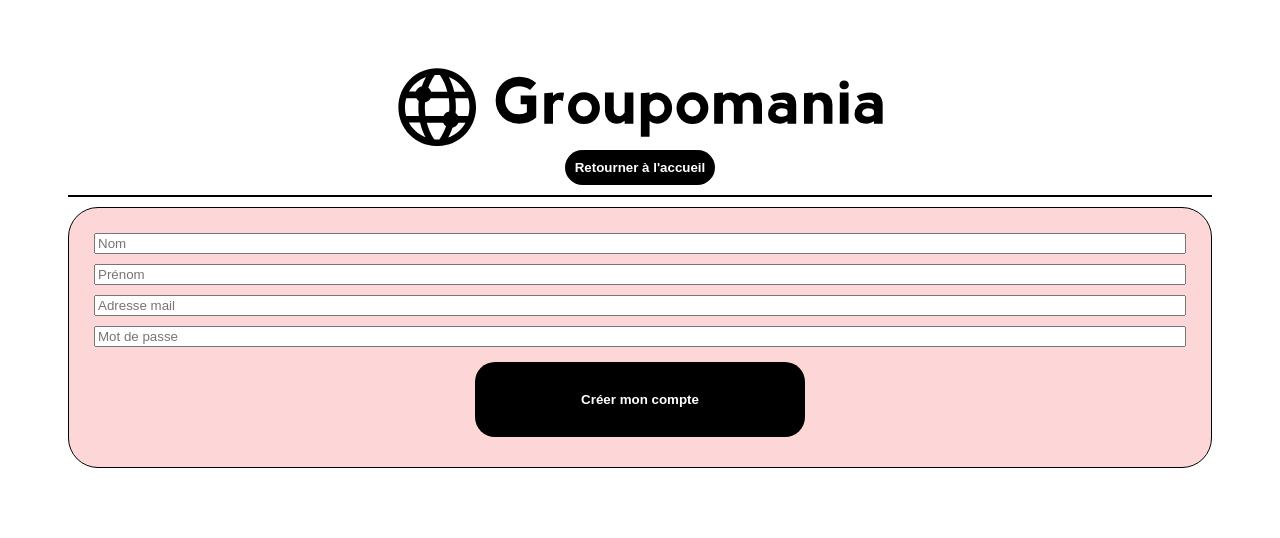
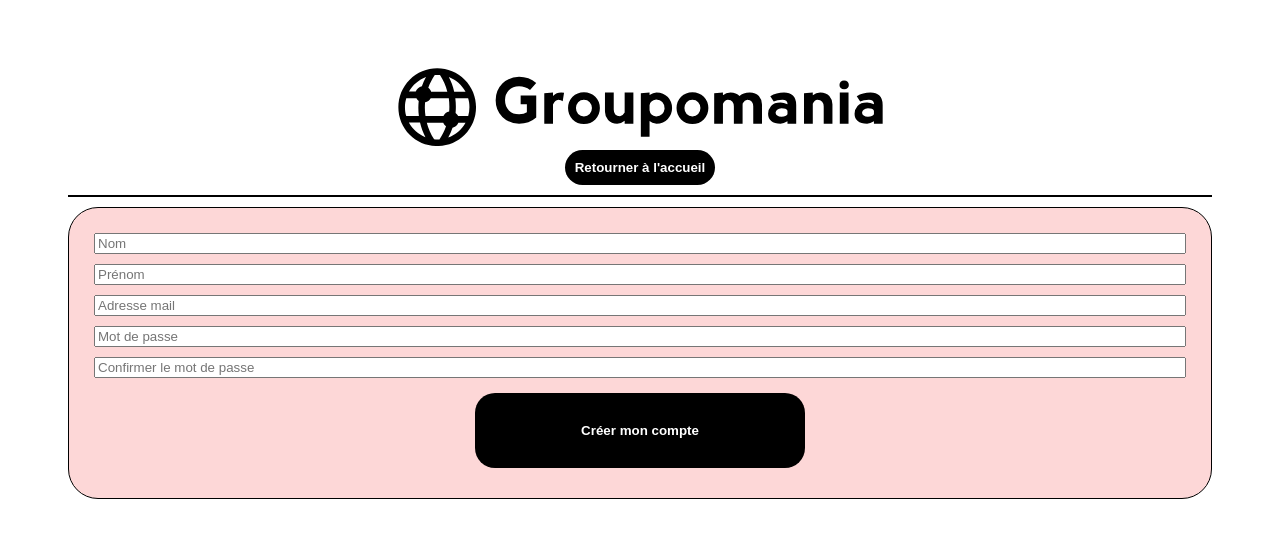
Before and after one commit to AliciaPetitpas/P7-Creer-un-reseau-social-d-entreprise, a Vue app in the folder front/: page /register in a window 1280 px wide. Shown: the top 538 px of the page. Built offline with nearby package versions, Linux system fonts and the light colour scheme.

Commit message:
Register password repeat & maxlenght

```diff
--- a/front/src/views/HomeRegister.vue
+++ b/front/src/views/HomeRegister.vue
@@ -21,6 +21,10 @@
             <span v-if="v$.input.password.$error" class="error">
                 {{ v$.input.password.$errors[0].$message }}
             </span>
+            <input v-model="state.input.passwordconfirmed" type="password" class="input-form" placeholder="Confirmer le mot de passe"/>
+            <span v-if="v$.input.passwordconfirmed.$error" class="error">
+                {{ v$.input.passwordconfirmed.$errors[0].$message }}
+            </span>
             <button @click="createAccount()" class="button">Créer mon compte</button>
             <span class="error">
                 {{ error }}
@@ -34,7 +38,7 @@
 
 import HeaderPage from '../components/HeaderPage.vue'
 import useValidate from "@vuelidate/core";
-import { required, email, minLength, helpers } from "@vuelidate/validators";
+import { required, email, minLength, helpers, maxLength, sameAs } from "@vuelidate/validators";
 import { reactive, computed } from "vue";
 
 export default {
@@ -49,6 +53,7 @@ export default {
                 first_name: "",
                 email: "",
                 password: "",
+                passwordconfirmed: "",
             }
         });
         const rules = computed(() => {
@@ -56,36 +61,58 @@ export default {
                 input: {
                     last_name: {
                         required: helpers.withMessage(
-                            "Veuillez renseigner ce champ !",
+                            "Veuillez renseigner ce champ",
                             required
-                        )
+                        ),
+                        minLength: helpers.withMessage(
+                            "Le nom de peut comporter qu'une seule lettre",
+                            minLength(2)
+                        ),
                     },
                     first_name: {
                         required: helpers.withMessage(
-                            "Veuillez renseigner ce champ !",
+                            "Veuillez renseigner ce champ",
                             required
-                        )
+                        ),
+                        minLength: helpers.withMessage(
+                            "Le prénom de peut comporter qu'une seule lettre",
+                            minLength(2)
+                        ),
                     },
                     email: {
                         required: helpers.withMessage(
-                            "Veuillez renseigner ce champ !",
+                            "Veuillez renseigner ce champ",
                             required
                         ),
                         email: helpers.withMessage(
-                            "Veuillez saisir une adresse mail valide !",
+                            "Veuillez saisir une adresse mail valide",
                             email
                         ),
                     },
                     password: {
                         required: helpers.withMessage(
-                            "Veuillez renseigner ce champ !",
+                            "Veuillez renseigner ce champ",
                             required
                         ),
                         minLength: helpers.withMessage(
-                            "Le mot de passe doit comporter 4 caractères minimum !",
+                            "Le mot de passe doit comporter 4 caractères minimum",
                             minLength(4)
                         ),
+                        maxLength: helpers.withMessage(
+                            "Le mot de passe ne peut comporter que 100 caractères maximum",
+                            maxLength(100)
+                        ),
                     },
+                    passwordconfirmed: {
+                        required: helpers.withMessage(
+                            "Veuillez renseigner ce champ",
+                            required
+                        ),
+                        sameAs: helpers.withMessage(
+                            "Les mots de passe de correspondent pas",
+                            sameAs(state.input.password)
+                        ),
+                    }
                 },
             };
         });
@@ -122,7 +149,8 @@ export default {
                 last_name: this.state.input.last_name,
                 first_name: this.state.input.first_name,
                 email: this.state.input.email,
-                password: this.state.input.password
+                password: this.state.input.password,
+                passwordconfirmed: this.state.input.passwordconfirmed,
             }).then(function() {
                 self.login();
             },function (error) {
```
